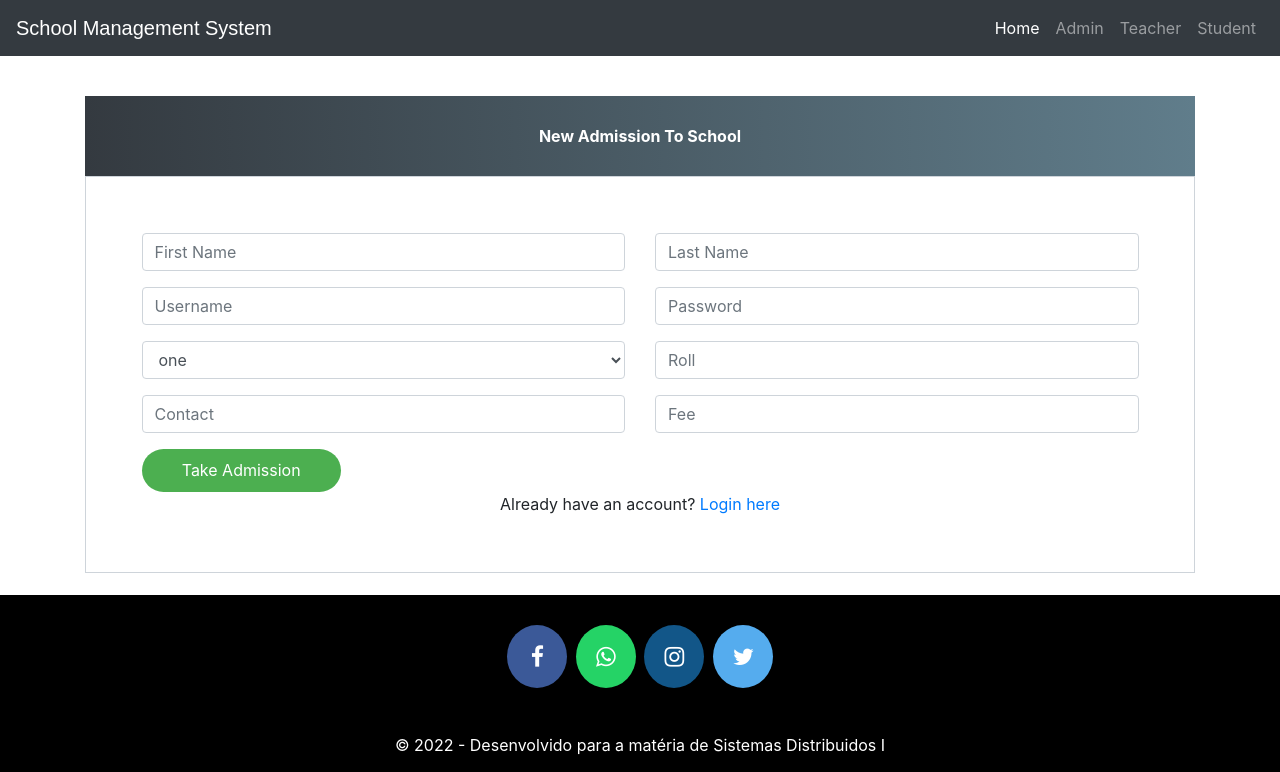
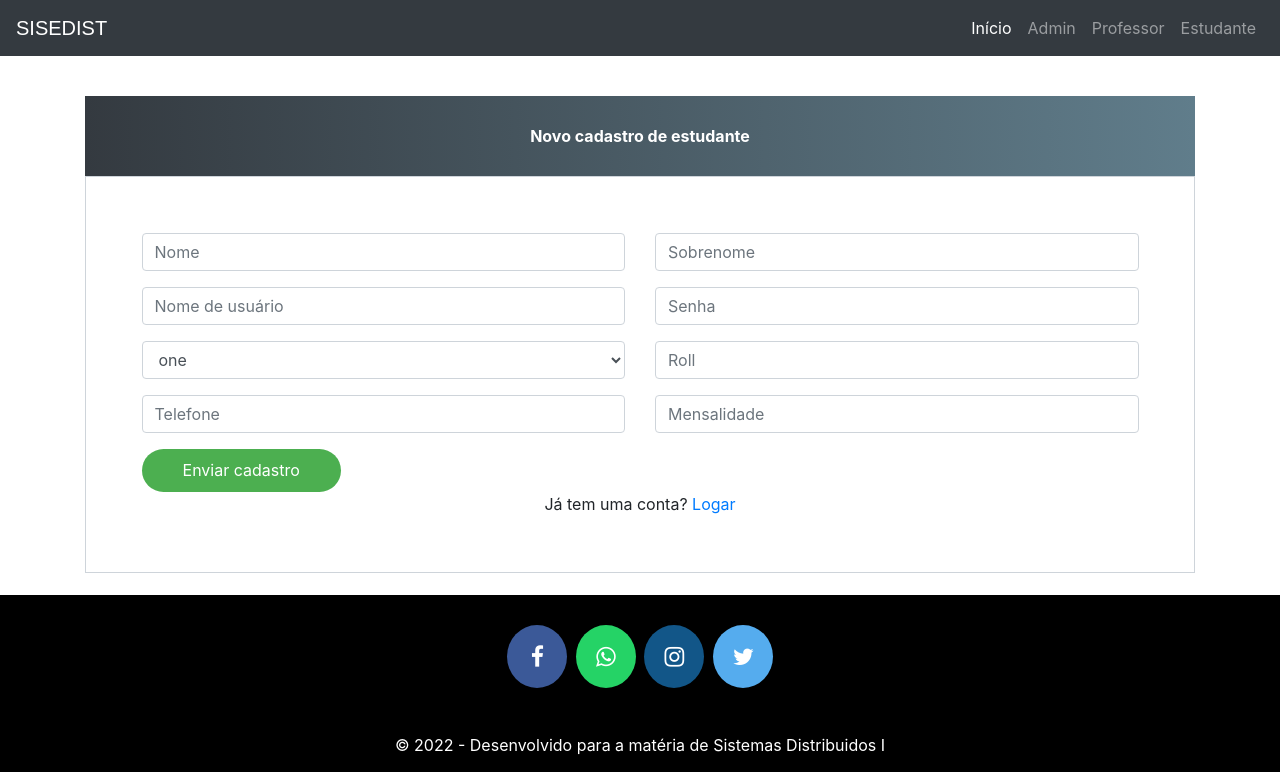
Before and after one commit to victorltd/TrabalhoDistribuidos, a Django app: page /studentsignup in a window 1280 px wide. Shown: the top 772 px of the page. Run offline with Django 3.2, Linux system fonts and the light colour scheme; some libraries are stand-ins or nearby versions.

Commit message:
more pages on 18/03

```diff
--- a/templates/school/navbar.html
+++ b/templates/school/navbar.html
@@ -30,7 +30,7 @@
 
   <div class="bs-example">
     <nav class="navbar navbar-expand-md bg-dark navbar-dark fixed-top">
-      <a href="/" class="navbar-brand">School Management System</a>
+      <a href="/" class="navbar-brand">SISEDIST</a>
       <button type="button" class="navbar-toggler" data-toggle="collapse" data-target="#navbarCollapse">
         <span class="navbar-toggler-icon"></span>
       </button>
@@ -43,10 +43,10 @@
         </div>
 
         <div class="navbar-nav">
-          <a href="/" class="nav-item nav-link active">Home</a>
+          <a href="/" class="nav-item nav-link active">Início</a>
           <a href="/adminclick" class="nav-item nav-link">Admin</a>
-          <a href="/teacherclick" class="nav-item nav-link">Teacher</a>
-          <a href="/studentclick" class="nav-item nav-link">Student</a>
+          <a href="/teacherclick" class="nav-item nav-link">Professor</a>
+          <a href="/studentclick" class="nav-item nav-link">Estudante</a>
         </div>
 
 
--- a/templates/school/student_dashboard_cards.html
+++ b/templates/school/student_dashboard_cards.html
@@ -70,7 +70,7 @@
       <div class="col-md-4 col-xl-3">
         <div class="card bg-c-blue order-card">
           <div class="card-block">
-            <h6 class="m-b-20">Name</h6>
+            <h6 class="m-b-20">Nome</h6>
             <h2 class="text-right"><i class="fas fa-user-tie f-left"></i></h2>
             <p><span style="font-size: 20px;">{{request.user.first_name}}</span></p>
           </div>
@@ -80,7 +80,7 @@
       <div class="col-md-4 col-xl-3">
         <div class="card bg-c-green order-card">
           <div class="card-block">
-            <h6 class="m-b-20">Contact</h6>
+            <h6 class="m-b-20">Telefone</h6>
             <h2 class="text-right"><i class="fas fa-mobile-alt f-left"></i></h2>
             <p><span style="font-size: 20px;">{{mobile}}</span></p>
 
@@ -101,7 +101,7 @@
       <div class="col-md-4 col-xl-3">
         <div class="card bg-c-pink order-card">
           <div class="card-block">
-            <h6 class="m-b-20">Fee</h6>
+            <h6 class="m-b-20">Mensalidade </h6>
             <h2 class="text-right"><i class="fas fa-dollar f-left"></i></h2>
             <p><span style="font-size: 20px;">{{fee}}</span></p>
           </div>
--- a/templates/school/student_view_attendance_ask_date.html
+++ b/templates/school/student_view_attendance_ask_date.html
@@ -54,20 +54,20 @@
   <div class="container register-form">
     <div class="form">
       <div class="note">
-        <p>PLEASE ENTER DATE FOR ATTENDANCE</p>
+        <p>Insira a data que deseja ver a chamada</p>
       </div>
 
       <div class="form-content">
         <div class="row">
           <div class="col-md-12">
             <div class="form-group">
-              {% render_field form.date class="form-control" placeholder="Enter date mm/dd/yyyy" %}
+              {% render_field form.date class="form-control" placeholder="Insira a data mm/dd/yyyy" %}
             </div>
 
           </div>
 
         </div>
-        <button type="submit" class="btnSubmit">Submit</button>
+        <button type="submit" class="btnSubmit">Enviar</button>
       </div>
     </div>
   </div>
--- a/templates/school/student_view_attendance_page.html
+++ b/templates/school/student_view_attendance_page.html
@@ -26,14 +26,14 @@
   <div class="row">
     <div class="panel panel-primary">
       <div class="panel-heading">
-        <h6 class="panel-title">Your Attendance of date {{date}}</h6>
+        <h6 class="panel-title">Seu status no dia: {{date}}</h6>
       </div>
       <table class="table table-hover table-striped table-bordered" id="dev-table">
         <thead>
           <tr>
-            <th>Student Name</th>
+            <th>Nome do aluno</th>
             <th>Student Roll</th>
-            <th>Present/Absent</th>
+            <th>Status</th>
           </tr>
         </thead>
         {%for attendancedata,studentdata in mylist %}
--- a/templates/school/studentsignup.html
+++ b/templates/school/studentsignup.html
@@ -6,7 +6,7 @@
 <head>
   <meta charset="utf-8">
   <meta name="viewport" content="width=device-width, initial-scale=1, shrink-to-fit=no">
-  <title>SMS - Django</title>
+  <title>Cadastro - SisEDist</title>
   <style type="text/css">
     body {
       color: #aa082e;
@@ -67,44 +67,44 @@
     <div class="container register-form">
       <div class="form">
         <div class="note">
-          <p>New Admission To School</p>
+          <p>Novo cadastro de estudante</p>
         </div>
 
         <div class="form-content">
           <div class="row">
             <div class="col-md-6">
               <div class="form-group">
-                {% render_field form1.first_name class="form-control" placeholder="First Name" %}
+                {% render_field form1.first_name class="form-control" placeholder="Nome" %}
               </div>
               <div class="form-group">
-                {% render_field form1.username class="form-control" placeholder="Username" %}
+                {% render_field form1.username class="form-control" placeholder="Nome de usuário" %}
               </div>
               <div class="form-group">
-                {% render_field form2.cl class="form-control" placeholder="Class" %}
+                {% render_field form2.cl class="form-control" placeholder="Turma" %}
               </div>
               <div class="form-group">
-                {% render_field form2.mobile class="form-control" placeholder="Contact" %}
+                {% render_field form2.mobile class="form-control" placeholder="Telefone" %}
               </div>
 
             </div>
             <div class="col-md-6">
               <div class="form-group">
-                {% render_field form1.last_name class="form-control" placeholder="Last Name" %}
+                {% render_field form1.last_name class="form-control" placeholder="Sobrenome" %}
               </div>
               <div class="form-group">
-                {% render_field form1.password class="form-control" type="password" placeholder="Password" %}
+                {% render_field form1.password class="form-control" type="password" placeholder="Senha" %}
               </div>
               <div class="form-group">
                 {% render_field form2.roll class="form-control" placeholder="Roll" %}
               </div>
               <div class="form-group">
-                {% render_field form2.fee class="form-control" placeholder="Fee" %}
+                {% render_field form2.fee class="form-control" placeholder="Mensalidade" %}
               </div>
 
             </div>
           </div>
-          <button type="submit" class="btnSubmit">Take Admission</button>
-          <div class="text-center">Already have an account? <a href="studentlogin">Login here</a></div>
+          <button type="submit" class="btnSubmit">Enviar cadastro</button>
+          <div class="text-center">Já tem uma conta? <a href="studentlogin">Logar</a></div>
         </div>
       </div>
     </div>
```
Also changed, not shown: templates/school/student_dashboard.html (+4 -3 lines), templates/school/student_wait_for_approval.html (+4 -4 lines), templates/school/studentbase.html (+5 -5 lines), templates/school/studentclick.html (+4 -4 lines), templates/school/studentlogin.html (+5 -6 lines), templates/school/teacher_attendance.html (+4 -4 lines), db.sqlite3.
